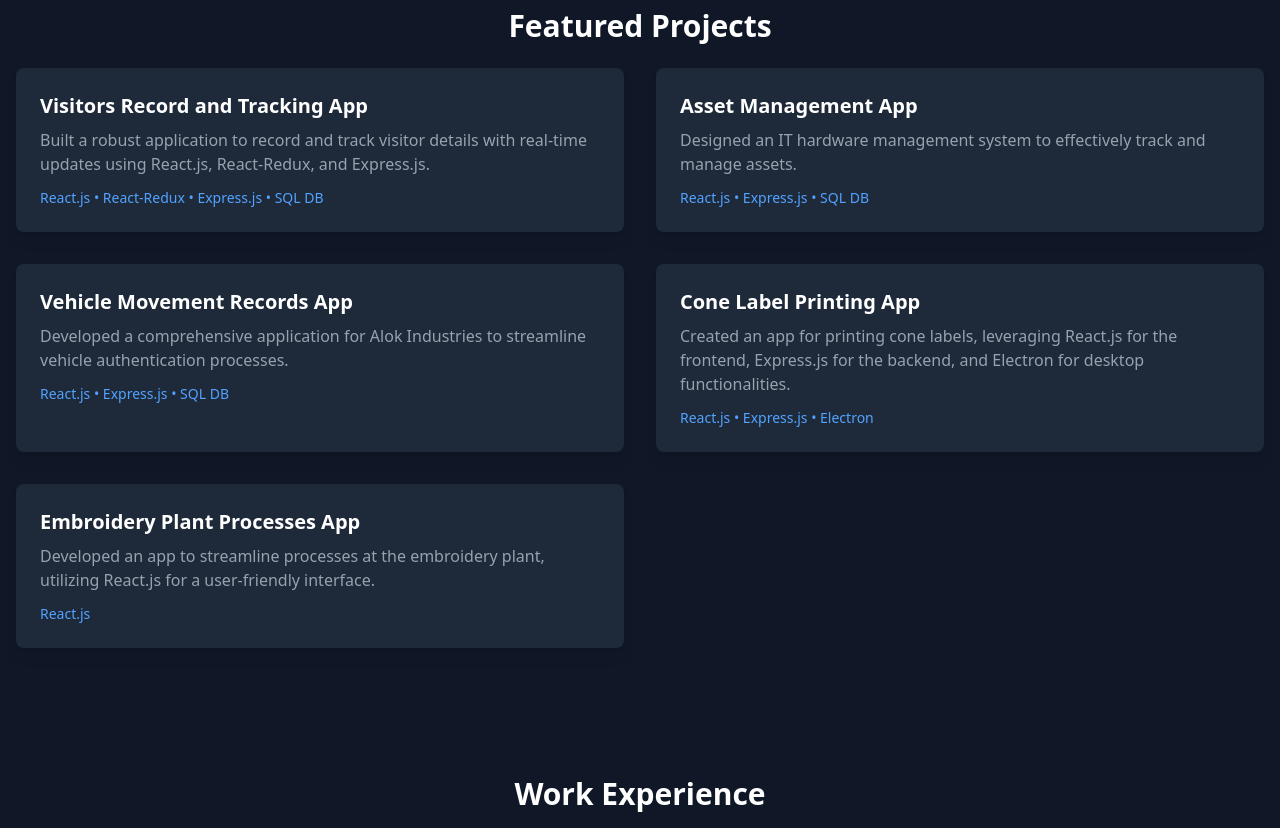
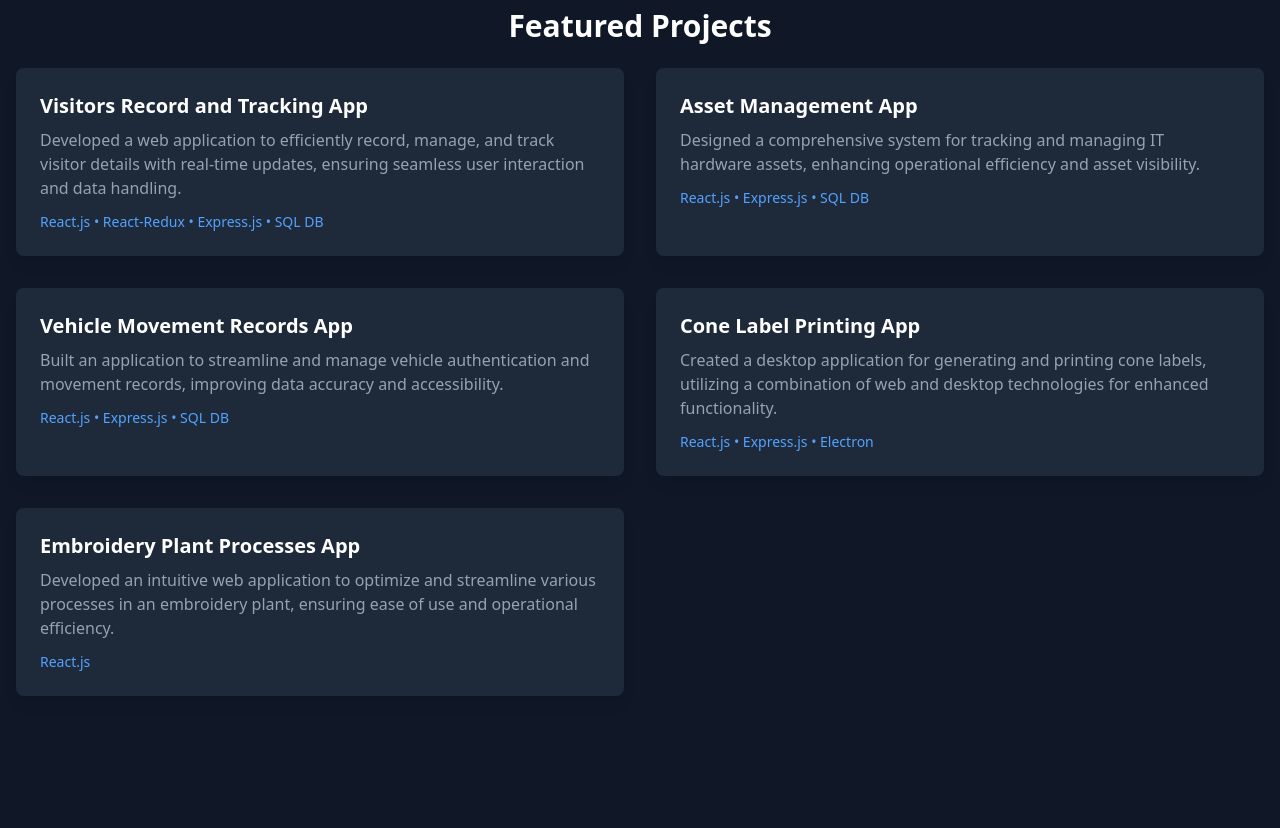
Before and after one commit to ahmadnabeel96344/My-Portfolio, a React (Vite) app in the folder frontend/: page / in a window 1280 px wide. Shown: the part 1420-2248 px from the top of the page. Built offline with nearby package versions, Linux system fonts and the light colour scheme.

Commit message:
Update Projects.jsx
updated projects descriptions

```diff
--- a/frontend/src/pages/Projects.jsx
+++ b/frontend/src/pages/Projects.jsx
@@ -3,35 +3,35 @@ import { motion } from "framer-motion";
 const projects = [
   {
     title: "Visitors Record and Tracking App",
-    description: "Built a robust application to record and track visitor details with real-time updates using React.js, React-Redux, and Express.js.",
+    description: "Developed a web application to efficiently record, manage, and track visitor details with real-time updates, ensuring seamless user interaction and data handling.",
     tech: ["React.js", "React-Redux", "Express.js", "SQL DB"],
     liveDemo: "#",
     repo: "#",
   },
   {
     title: "Asset Management App",
-    description: "Designed an IT hardware management system to effectively track and manage assets.",
+    description: "Designed a comprehensive system for tracking and managing IT hardware assets, enhancing operational efficiency and asset visibility.",
     tech: ["React.js", "Express.js", "SQL DB"],
     liveDemo: "#",
     repo: "#",
   },
   {
     title: "Vehicle Movement Records App",
-    description: "Developed a comprehensive application for Alok Industries to streamline vehicle authentication processes.",
+    description: "Built an application to streamline and manage vehicle authentication and movement records, improving data accuracy and accessibility.",
     tech: ["React.js", "Express.js", "SQL DB"],
     liveDemo: "#",
     repo: "#",
   },
   {
     title: "Cone Label Printing App",
-    description: "Created an app for printing cone labels, leveraging React.js for the frontend, Express.js for the backend, and Electron for desktop functionalities.",
+    description: "Created a desktop application for generating and printing cone labels, utilizing a combination of web and desktop technologies for enhanced functionality.",
     tech: ["React.js", "Express.js", "Electron"],
     liveDemo: "#",
     repo: "#",
   },
   {
     title: "Embroidery Plant Processes App",
-    description: "Developed an app to streamline processes at the embroidery plant, utilizing React.js for a user-friendly interface.",
+    description: "Developed an intuitive web application to optimize and streamline various processes in an embroidery plant, ensuring ease of use and operational efficiency.",
     tech: ["React.js"],
     liveDemo: "#",
     repo: "#",
```
